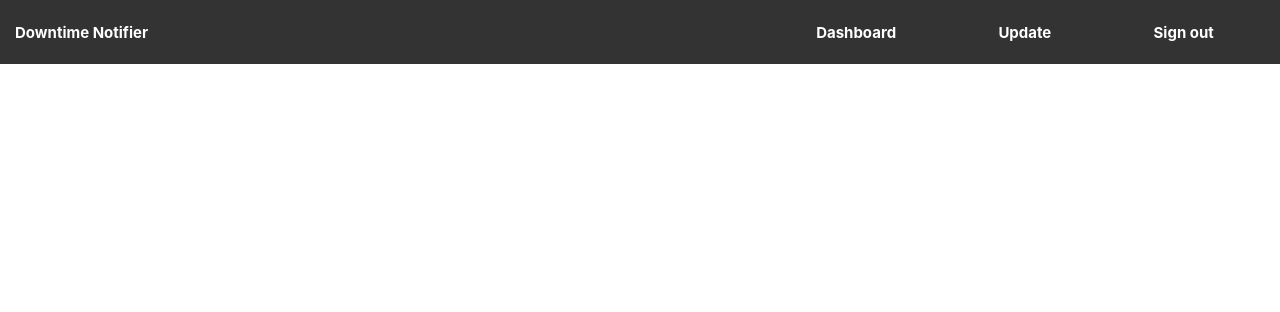
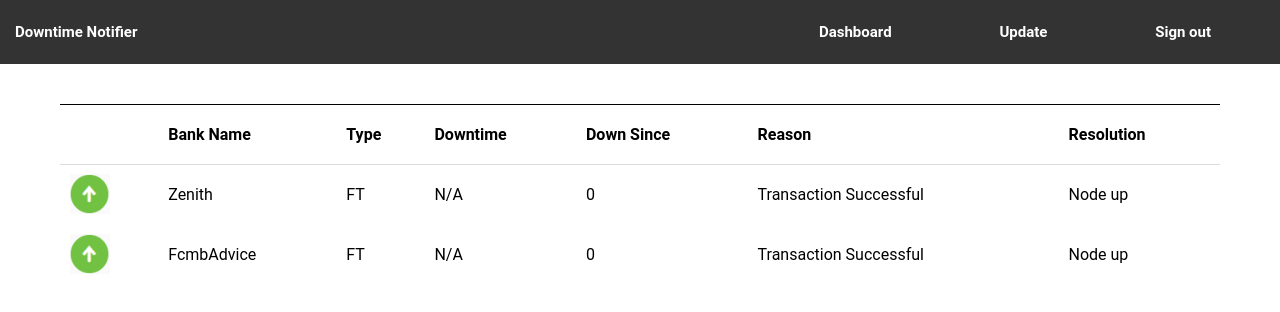
Before and after one commit to ManLikeTeetos/ETZDowntimeNotifier, a React (Create React App) app: page / in a window 1280 px wide. Shown: the top 312 px of the page. Built offline with nearby package versions, Linux system fonts and the light colour scheme.

Commit message:
Dashboard table

```diff
--- a/src/Pages/Dashboard.js
+++ b/src/Pages/Dashboard.js
@@ -1,11 +1,100 @@
+import React, {useState, useEffect} from "react";
 import Navbar from "../components/Navbar";
+import "../styling/Dashboard.css";
+import data from "../components/data.json";
+import Down from "../images/down.png";
+import UP from "../images/up.png";
+
+
+const Row = ({id, logo, name, type, downtime, reason, resolution}) => {
+    const formatTimeDifference = (downtime) => {
+        if (downtime === "00:00:00") return 0;
+
+        const [hours, minutes, seconds] = downtime.split(":").map(Number);
+        const downtimeMilliseconds = (hours * 3600 + minutes * 60 + seconds) * 1000;
+
+        const currentTime = new Date();
+        const downSince = new Date(currentTime - downtimeMilliseconds);
+
+        return downSince.toLocaleString(); // Format as needed
+      };
+
+    return (
+        <tr key={id}>
+            <td className="image-cell">
+                <img
+            src={logo}
+            alt={name}
+            style={{ width: "40px", height: "40px", objectFit: "cover" }}
+            />
+            </td>
+            <td>{name}</td>
+            <td>{type}</td>
+            <td>{downtime === "00:00:00" ? "N/A" : downtime}</td>
+            <td>{downtime === "00:00:00" ? 0 : formatTimeDifference(downtime)}</td>
+            <td>{reason}</td>
+            <td>{resolution}</td>
+        </tr>
+    );
+};
+
 
 
 function Dashboard() {
+    const [banks, setBanks] = useState([]);
+
+    useEffect(()=>{
+
+       const savedBanks = localStorage.getItem('banks');
+       if(!savedBanks){
+        const banksData = JSON.stringify(data.banks);
+        localStorage.setItem("banks", banksData);
+       } else{
+         setBanks(JSON.parse(savedBanks));
+       }
+
+    }, [])
+
     return (
         <div>
             <Navbar/>
-        </div>
+            <div className="Dashboard">
+                <table>
+                    <thead>
+                    <tr>
+                       <th></th>
+                        <th>Bank Name</th>
+                        <th>Type</th>
+                        <th>Downtime</th>
+                        <th>Down Since</th>
+                        <th>Reason</th>
+                        <th>Resolution</th>
+                    </tr>
+                    </thead>
+                    <tbody>
+
+                    {banks.length> 0 ?
+                        (banks.map((row) => (
+                            <Row key={row.id}
+                            logo = {UP}
+                            name={row.bankname}
+                            type={row.type}
+                            downtime={row.downtime}
+                            reason={row.reason}
+                            resolution= {row.status}
+                            />
+                        ))) :
+                        (
+                            <tr>
+                                <td colspan ="6"> No bank is currently Down </td>
+                            </tr>
+                        )
+                    }
+                    </tbody>
+                </table>
+            </div>
+
+      </div>
     )
 }
 
--- a/src/Pages/Update.js
+++ b/src/Pages/Update.js
@@ -1,7 +1,16 @@
+import React, {useState, useEffect} from "react";
 import Navbar from "../components/Navbar";
+import data from "../components/data.json";
 
 
 function Update(){
+    const [bank, setBank] = useState("");
+    const [type, setType] = useState("");
+    const [error, setError] = useState("");
+    const [time, setTime] = useState({hours: "00", minutes: "00"});
+    const [resolution, setResolution] = useState("");
+
+
     return (
         <div>
             <Navbar/>
--- a/src/components/data.json
+++ b/src/components/data.json
@@ -1,14 +1,14 @@
 {
     "banks": [
-        {"id":1, "name": "ZenithXchange" },
-        {"id":2, "name": "FcmbAdvice"}
+        {"id":1, "bankname": "Zenith", "type":"FT", "downtime":"00:00:00", "reason":"Transaction Successful", "status": "Node up"},
+        {"id":2, "bankname": "FcmbAdvice","type":"FT", "downtime":"00:00:00", "reason":"Transaction Successful", "status": "Node up"}
 
     ],
     "status":[
         {"code": "00", "message": "Successful"},
         {"code": "01", "message": "Failing with NULL"},
         {"code":"06", "message": "Error"},
-        {"code": "66", "message": "Call acquirer security"},
+        {"code": "66", "message": "Call acquirer security"}
 
     ]
 }
--- a/src/styling/App.css
+++ b/src/styling/App.css
@@ -1,5 +1,6 @@
 .App {
   text-align: center;
+  font-family: Roboto;
 }
 
 .App-logo {
--- /dev/null
+++ b/src/styling/Dashboard.css
@@ -0,0 +1,44 @@
+.Dashboard {
+    padding: 40px 60px;
+    font-family: Roboto;
+}
+
+table {
+    border-collapse: collapse;
+    width: 100%;
+  }
+
+  th, td {
+    border: 1px solid transparent;
+    padding: 8px;
+    text-align: left;
+  }
+
+  th {
+    background-color: transparent;
+    border-top: 1px solid black;
+    border-bottom: 1px solid #dcdcdc;;
+  }
+
+  tr {
+    height: 60px;
+  }
+
+  .image-cell {
+    display: flex;
+    align-items: center;
+  }
+
+
+  .status-bar {
+    height: 10px;
+    background-color: #eee;
+    border-radius: 5px;
+    position: relative;
+  }
+
+  .status-bar-fill {
+    height: 100%;
+    background-color: #007bff;
+    border-radius: 5px;
+  }
```
Also changed, not shown: src/images/down.png (added), src/images/up.png (added).
